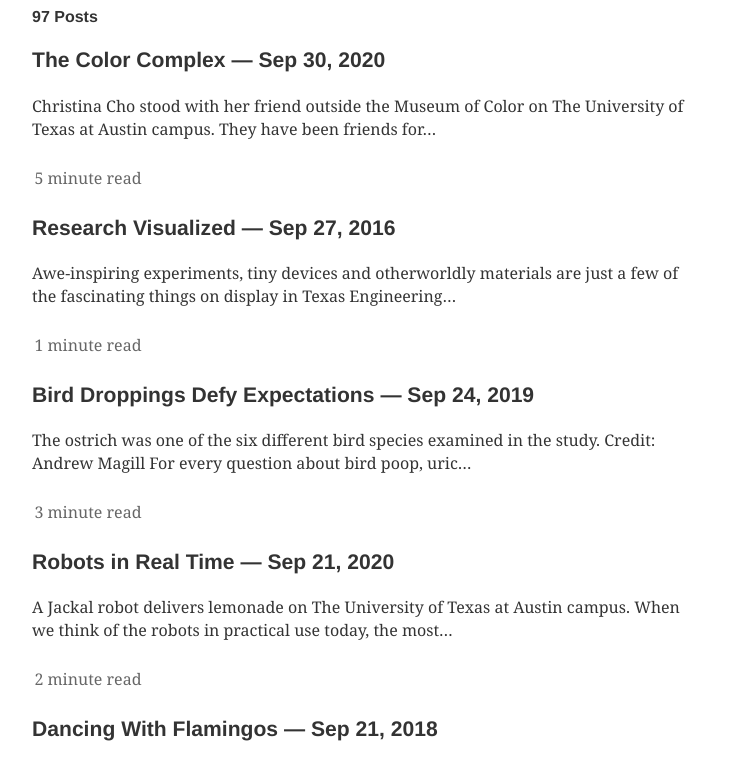
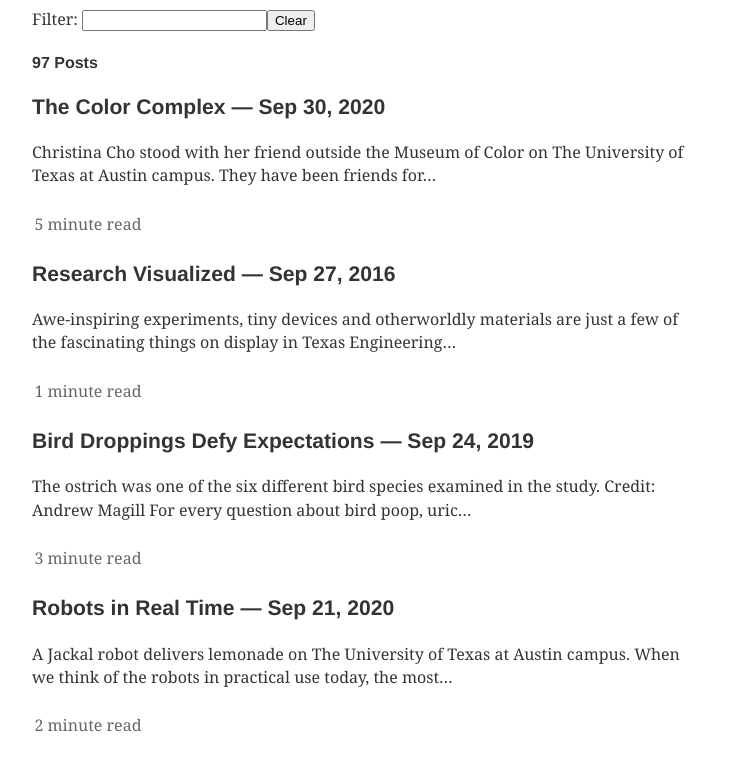
Before and after one commit to gerrgg/UT-research-showcase-gatsby, a Gatsby site: page / in a window 1280 px wide. Shown: the part 106-866 px from the top of the page, without its empty margins (274-1005 px from the left). Built offline with nearby package versions, Linux system fonts and the light colour scheme; Gatsby itself is replaced by a stand-in of ours; some packages are replaced by stand-ins of ours.

Commit message:
add search filter

```diff
--- a/src/pages/index.js
+++ b/src/pages/index.js
@@ -1,35 +1,52 @@
-import React from "react"
+import React, { useState } from "react"
 import "../sass/style.scss"
-import { rhythm } from "../utils/typography"
 import { Link, graphql } from "gatsby"
 import Layout from "../components/layout"
 
 export default function Home({ data }) {
+  const [filter, setFilter] = useState("")
+  const allPosts = data.allMarkdownRemark.edges.map(post => post.node)
+
+  const postsToShow = !filter
+    ? allPosts
+    : allPosts.filter(post =>
+        post.frontmatter.title.toLowerCase().includes(filter.toLowerCase())
+      )
+
   return (
     <Layout>
       <div id="home">
         <Title />
-        <PostCount count={data.allMarkdownRemark.totalCount} />
-        {data.allMarkdownRemark.edges.map(({ node }) => (
-          <Post node={node} />
-        ))}
+        <Filter filter={filter} setFilter={setFilter} />
+        <PostCount count={postsToShow.length} />
+        {postsToShow.map(post => {
+          return <Post key={post.id} post={post} />
+        })}
       </div>
     </Layout>
   )
 }
 
-const Title = () => <h1 className="title">Showcase</h1>
+const Filter = ({ filter, setFilter }) => (
+  <p>
+    Filter: <input onChange={e => setFilter(e.target.value)} value={filter} />
+    <button onClick={() => setFilter("")}>Clear</button>
+  </p>
+)
+
+const Title = () => <h1 className="title">UT Research Articles</h1>
 const PostCount = ({ count }) => <h4>{count} Posts</h4>
 
-const Post = ({ node }) => {
+const Post = ({ post }) => {
+  console.log(post)
   return (
-    <div className="blog" key={node.id}>
-      <Link to={node.fields.slug}>
+    <div className="blog">
+      <Link to={post.fields.slug}>
         <h3>
-          {node.frontmatter.title} <span>— {node.frontmatter.date}</span>
+          {post.frontmatter.title} <span>— {post.frontmatter.date}</span>
         </h3>
-        <p>{node.excerpt}</p>
-        <p className="timeToRead">{node.timeToRead} minute read</p>
+        <p>{post.excerpt}</p>
+        <p className="timeToRead">{post.timeToRead} minute read</p>
       </Link>
     </div>
   )
```
